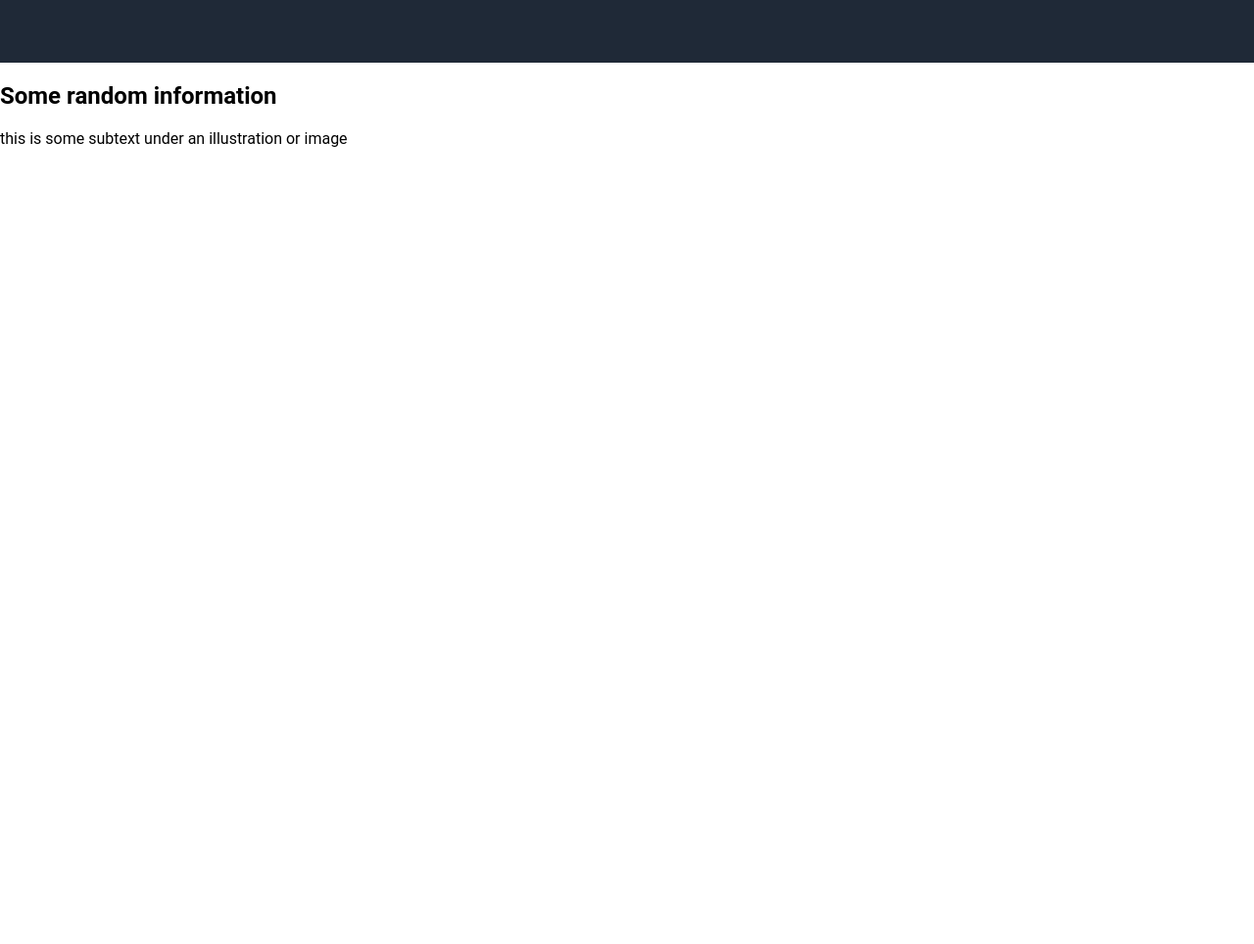
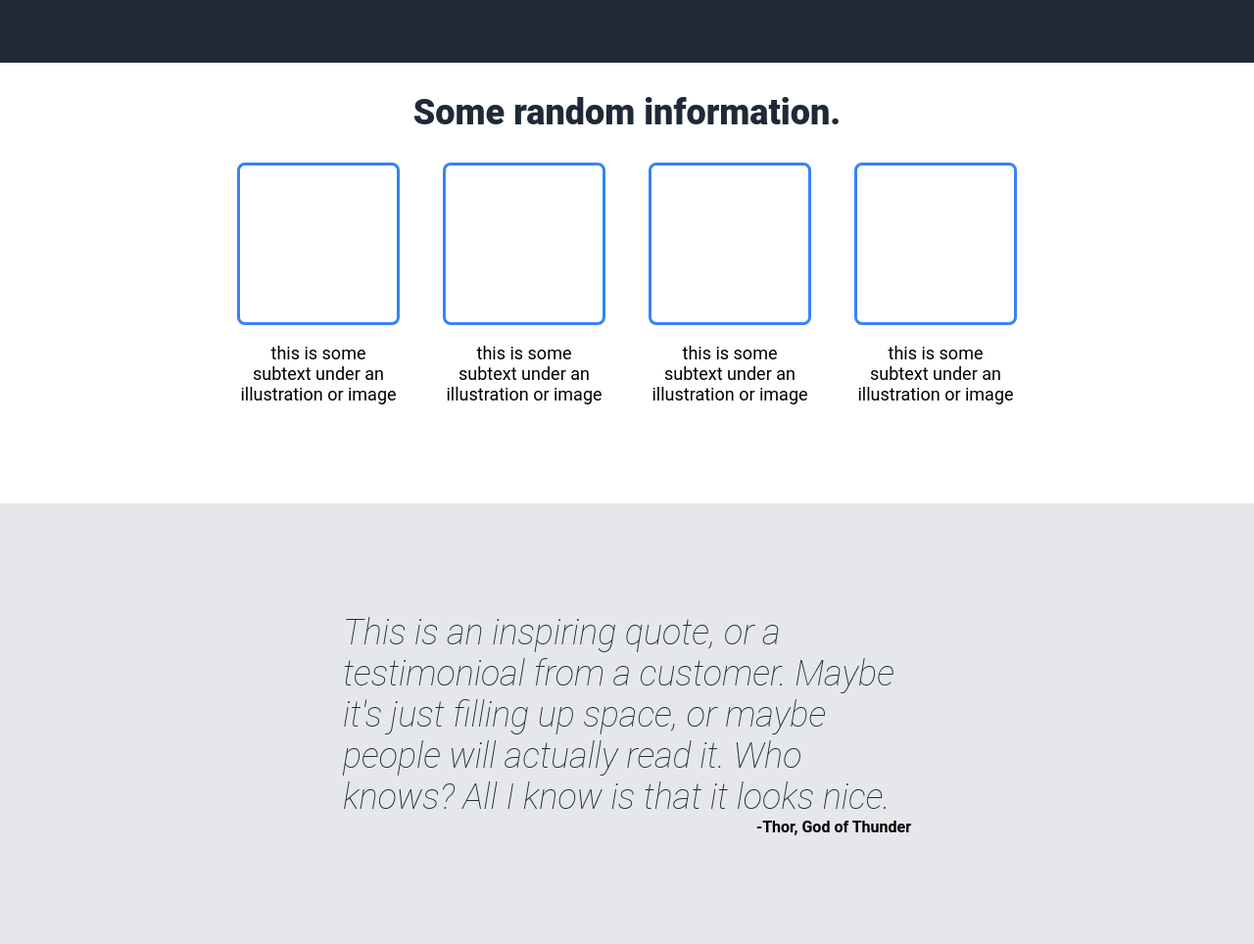
Before and after one commit to ElvisDaniel1/odin-landing-page, a plain HTML site: page index.html in a window 1280 px wide. Shown: the part 396-1360 px from the top of the page at 98% size. Before the commit the page ends 800 px from the top, so only its background shows below. Drawn offline with Linux system fonts and the light colour scheme.

Commit message:
Complete section3 landing-page

```diff
--- a/index.html
+++ b/index.html
@@ -32,13 +32,31 @@
         </div>
     </div>
     <div class="sect-2">
-        <h2>Some random information</h2>
+        <h2>Some random information.</h2>
         <div class="info-container">
+            <div class="card">
+                <div class="img"></div>
+                <p>this is some subtext under an illustration or image</p>
+            </div>
+            <div class="card">
+                <div class="img"></div>
+                <p>this is some subtext under an illustration or image</p>
+            </div>
+            <div class="card">
+                <div class="img"></div>
+                <p>this is some subtext under an illustration or image</p>
+            </div>
             <div class="card">
                 <div class="img"></div>
                 <p>this is some subtext under an illustration or image</p>
             </div>
         </div>
     </div>
+    <div class="sect-3">
+        <blockquote>
+            This is an inspiring quote, or a testimonioal from a customer. Maybe it's just filling up space, or maybe people will actually read it. Who knows? All I know is that it looks nice.
+        </blockquote>
+        <div class="quoter"><p>-Thor, God of Thunder</p></div>
+    </div>
 </body>
 </html>
--- a/style.css
+++ b/style.css
@@ -29,6 +29,7 @@ header {
 header .left-links {
     font-size: 24px;
     color: var(--white-txt);
+    font-weight: 900;
 }
 
 header .right-links ul {
@@ -61,6 +62,7 @@ header .right-links li {
     font-weight: 900;
     padding: 0;
     margin: 0;
+    line-height: 1.2;
 }
 .hero .left p {
     color: var(--grey-txt);
@@ -78,9 +80,70 @@ header .right-links li {
 
 .right {
     width: 500px;
-    height: 250px;
+    height: 225px;
     background-color:var(--grey-txt);
     display: flex;
     justify-content: center;
     align-items: center;
 }
+
+.sect-2 {
+    height: 450px;
+    display: flex;
+    flex-direction: column;
+    align-items: center;
+}
+.sect-2 h2 {
+    font-size: 36px;
+    color: var(--dark-bg);
+    font-weight: 900;
+}
+.sect-2 .info-container {
+    display: flex;
+    flex-direction: row;
+    gap: 50px;
+}
+.sect-2 .card {
+    width: 160px;
+    display: flex;
+    flex-direction: column;
+    align-items: center;
+}
+.sect-2 .info-container .img {
+    width: 160px;
+    height: 160px;
+    border: 3px solid var(--blue-bg);
+    border-radius: 8px;
+}
+.sect-2 .info-container p {
+    font-size: 18px;
+    text-align: center;
+}
+
+.sect-3 {
+    height: 450px;
+    background-color: var(--grey-txt);
+    padding: 0 350px;
+    display: flex;
+    flex-direction: column;
+    align-items: center;
+    justify-content: center;
+}
+.sect-3 blockquote {
+    font-size: 36px;
+    font-weight: 100;
+    font-style: italic;
+    color: var(--dark-bg);
+    margin: 0;
+    padding: 0;
+}
+.sect-3 .quoter {
+    display: flex;
+    width: 100%;
+    justify-content: flex-end;
+}
+.sect-3 .quoter p {
+    margin: 0;
+    padding: 0;
+    font-weight: 700;
+}
```
